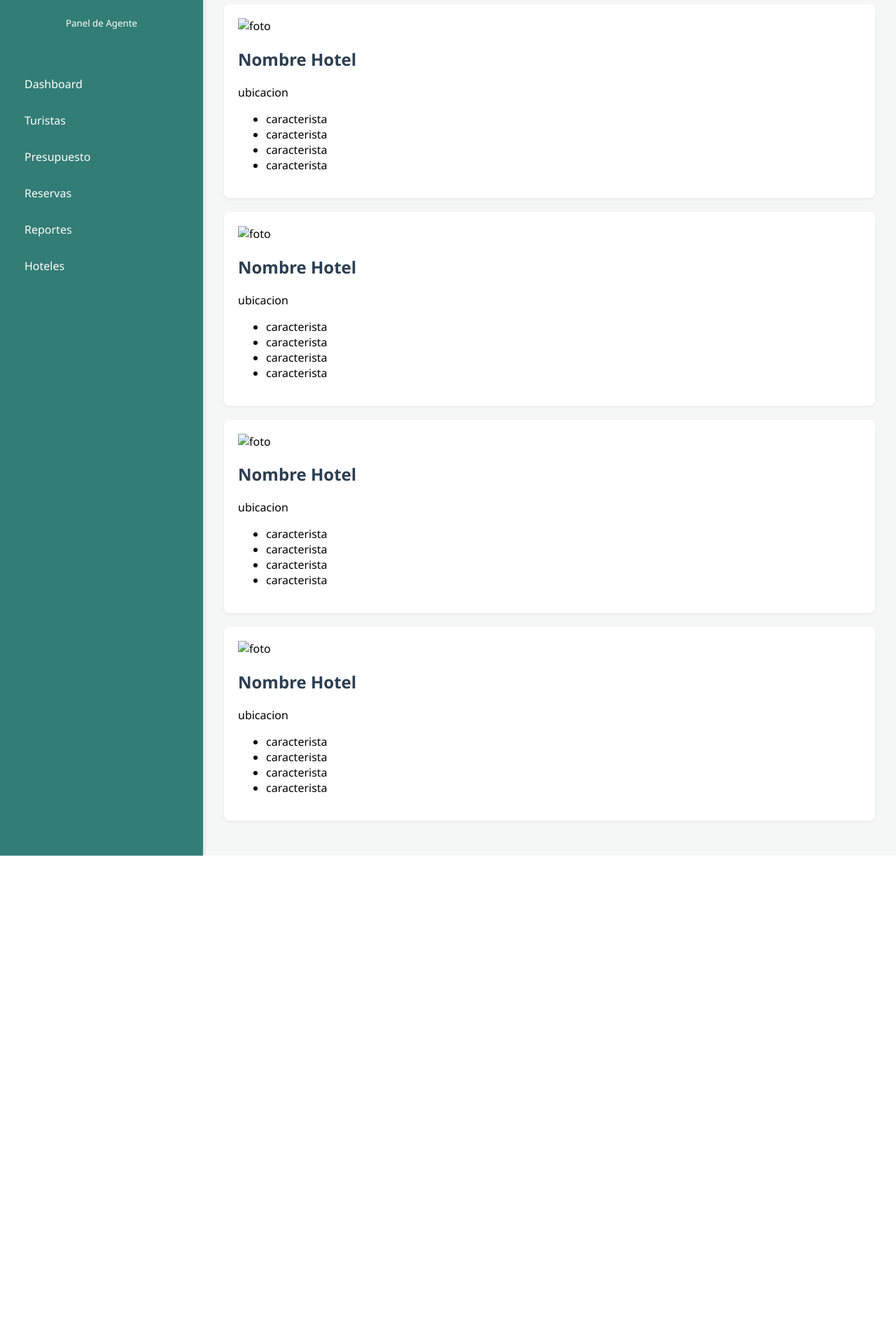
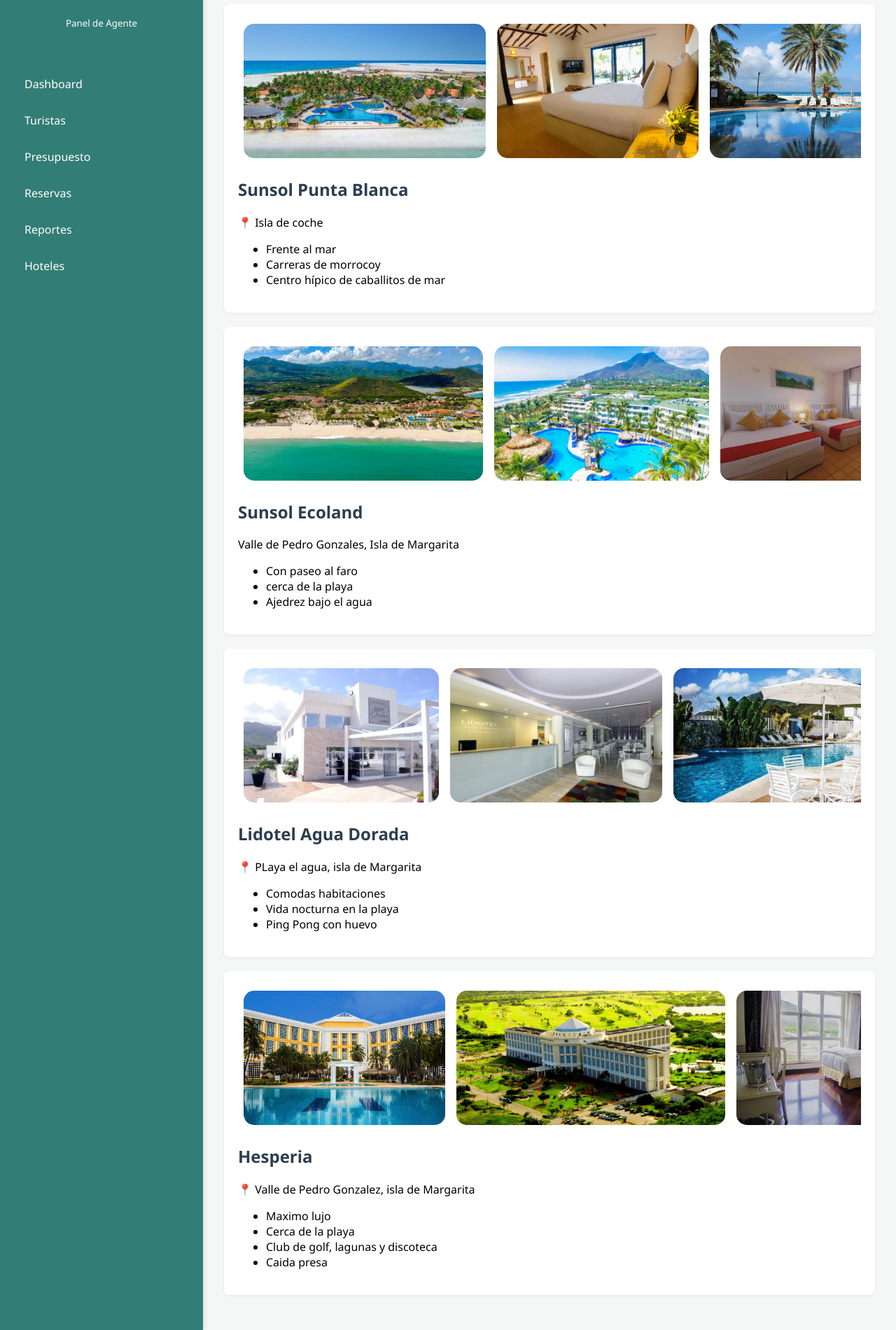
Before and after one commit to Miguel-Ar06/achipanoTravel, a PHP site: page /hoteles.php in a window 1280 px wide. Shown: the part 152-2053 px from the top of the page at 70% size. Before the commit the page ends 1375 px from the top, so only its background shows below. Run offline with PHP 8.4, Linux system fonts and the light colour scheme; some libraries are stand-ins or nearby versions.

Commit message:
apartado hoteles

```diff
--- a/hoteles.php
+++ b/hoteles.php
@@ -8,80 +8,105 @@
 </header>
 
 <div class="card">
-    <img src="#" alt="foto">
-    <h2 style="color: var(--dark);">Nombre Hotel</h2>
-    <p>ubicacion</p>
+    <div class="galeria">
+        <img src="public/media/welcome-again-to-coche.jpg" class="img-hotel" alt="foto">
+        <img src="public/media/puntaNlanca2.jpg" class="img-hotel" alt="foto">
+        <img src="public/media/puntablanca3.jpg" class="img-hotel" alt="foto">
+        <img src="public/media/morrocoy.webp" class="img-hotel" alt="foto">
+        <img src="public/media/caballitos.jpg" class="img-hotel" alt="foto">
+    </div>
+    <h2 style="color: var(--dark);">Sunsol Punta Blanca</h2>
+    <p>📍 Isla de coche</p>
     <ul>
         <li>
-            caracterista
+            Frente al mar
         </li>
         <li>
-            caracterista
+            Carreras de morrocoy
         </li>
         <li>
-            caracterista
-        </li>
-        <li>
-            caracterista
+            Centro hípico de caballitos de mar
         </li>
     </ul>
 </div>
 <div class="card">
-    <img src="#" alt="foto">
-    <h2 style="color: var(--dark);">Nombre Hotel</h2>
-    <p>ubicacion</p>
+    <div class="galeria">
+        <img src="public/media/ecoland1.jpg" class="img-hotel" alt="foto">
+        <img src="public/media/ecoland2.jpg" class="img-hotel" alt="foto">
+        <img src="public/media/ecoland3.jpg" class="img-hotel" alt="foto">
+        <img src="public/media/ajedrez.jpg" class="img-hotel" alt="foto">
+    </div>
+    <h2 style="color: var(--dark);">Sunsol Ecoland</h2>
+    <p📍 >Valle de Pedro Gonzales, Isla de Margarita</p>
     <ul>
         <li>
-            caracterista
+            Con paseo al faro
         </li>
         <li>
-            caracterista
+            cerca de la playa
         </li>
         <li>
-            caracterista
-        </li>
-        <li>
-            caracterista
+            Ajedrez bajo el agua
         </li>
     </ul>
 </div>
 
 <div class="card">
-    <img src="#" alt="foto">
-    <h2 style="color: var(--dark);">Nombre Hotel</h2>
-    <p>ubicacion</p>
+    <div class="galeria">
+        <img src="public/media/dorada1.jpg" class="img-hotel" alt="foto">
+        <img src="public/media/dorada2.jpg" class="img-hotel" alt="foto">
+        <img src="public/media/dorada3.jpg" class="img-hotel" alt="foto">
+        <img src="public/media/pp.png" class="img-hotel" alt="foto">
+    </div>
+    <h2 style="color: var(--dark);">Lidotel Agua Dorada</h2>
+    <p>📍 PLaya el agua, isla de Margarita</p>
     <ul>
         <li>
-            caracterista
+            Comodas habitaciones
         </li>
         <li>
-            caracterista
+            Vida nocturna en la playa
         </li>
         <li>
-            caracterista
-        </li>
-        <li>
-            caracterista
+            Ping Pong con huevo
         </li>
     </ul>
 </div>
 
 <div class="card">
-    <img src="#" alt="foto">
-    <h2 style="color: var(--dark);">Nombre Hotel</h2>
-    <p>ubicacion</p>
+    <div class="galeria">
+        <img src="public/media/hesperia1.jpg" class="img-hotel" alt="foto">
+        <img src="public/media/hesperia2.png" class="img-hotel" alt="foto">
+        <img src="public/media/hesperia3.webp" class="img-hotel" alt="foto">
+        <img src="public/media/caida.png" class="img-hotel" alt="foto">
+    </div>
+    <h2 style="color: var(--dark);">Hesperia</h2>
+    <p>📍 Valle de Pedro Gonzalez, isla de Margarita</p>
     <ul>
         <li>
-            caracterista
+            Maximo lujo
         </li>
         <li>
-            caracterista
+            Cerca de la playa
         </li>
         <li>
-            caracterista
+            Club de golf, lagunas y discoteca
         </li>
         <li>
-            caracterista
+            Caida presa
         </li>
     </ul>
 </div>
+<div id="fullpage" onclick="this.style.display='none';"></div>
+
+<script>
+    const imgs = document.querySelectorAll('.galeria img');
+    const fullPage = document.querySelector('#fullpage');
+
+    imgs.forEach(img => {
+      img.addEventListener('click', function() {
+        fullPage.style.backgroundImage = 'url(' + img.src + ')';
+        fullPage.style.display = 'block';
+      });
+    });
+</script>
--- a/styles.css
+++ b/styles.css
@@ -178,3 +178,30 @@ table.dataTable thead th {
      width: 100%;
         height: auto;
 }
+
+.img-hotel{
+    border-radius: 15px;
+    max-height: 15vw;
+    width: auto;
+    margin: 0.5rem;
+}
+
+.galeria{
+    display: flex;
+    overflow-x: auto;
+
+}
+
+#fullpage {
+  display: none;
+  position: fixed;
+  z-index: 9999;
+  top: 0;
+  left: 0;
+  width: 100vw;
+  height: 100vh;
+  background-size: contain;
+  background-repeat: no-repeat no-repeat;
+  background-position: center center;
+  background-color: #000000CC;
+}
```
Also changed, not shown: public/media/ajedrez.jpg (added), public/media/caballitos.jpg (added), public/media/caida.png (added), public/media/dorada1.jpg (added), public/media/dorada2.jpg (added), public/media/dorada3.jpg (added), public/media/ecoland1.jpg (added), public/media/ecoland2.jpg (added), public/media/ecoland3.jpg (added), public/media/hesperia1.jpg (added), public/media/hesperia2.png (added), public/media/hesperia3.webp (added), public/media/morrocoy.webp (added), public/media/pp.png (added), 3 more files.
